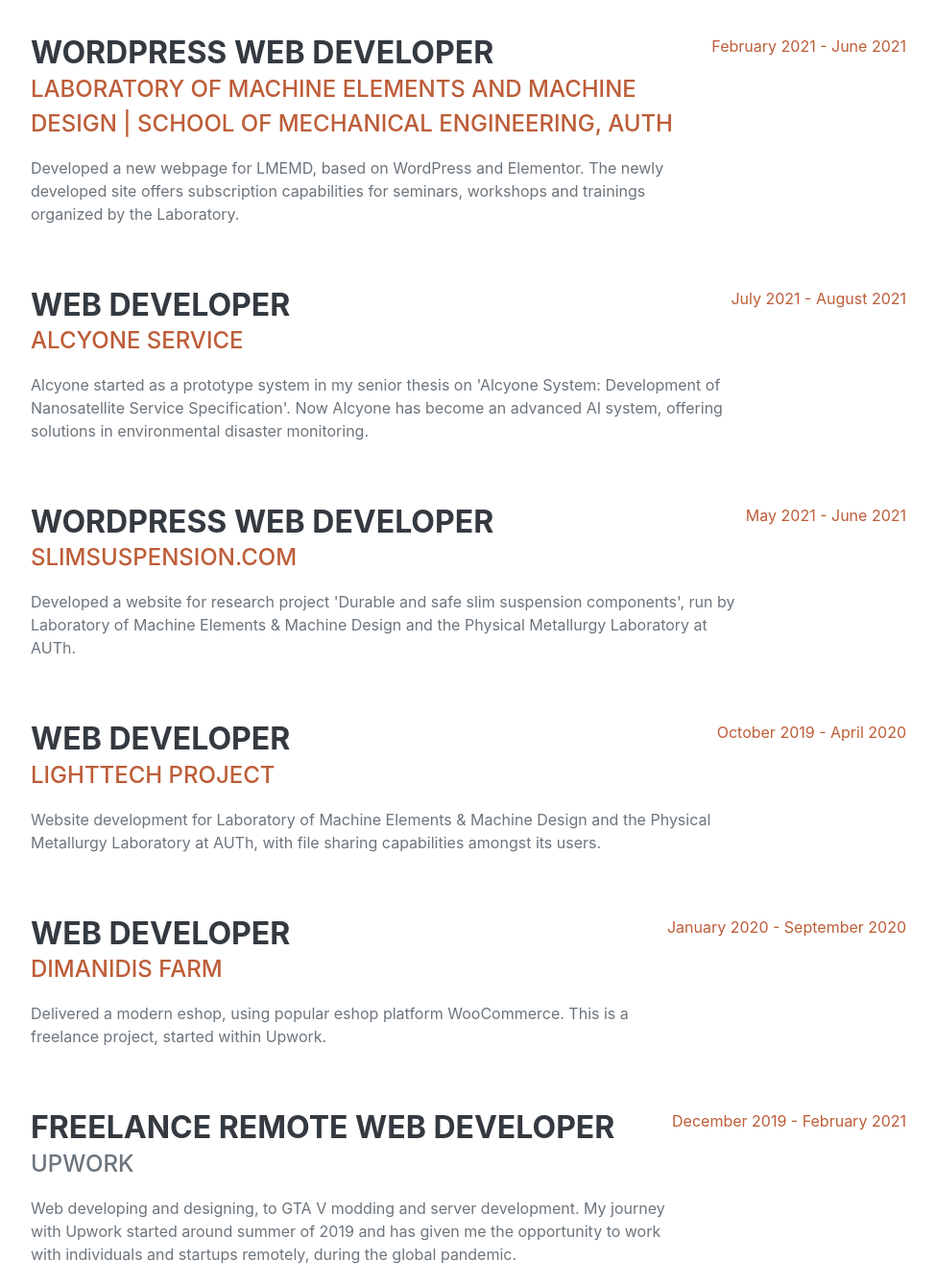
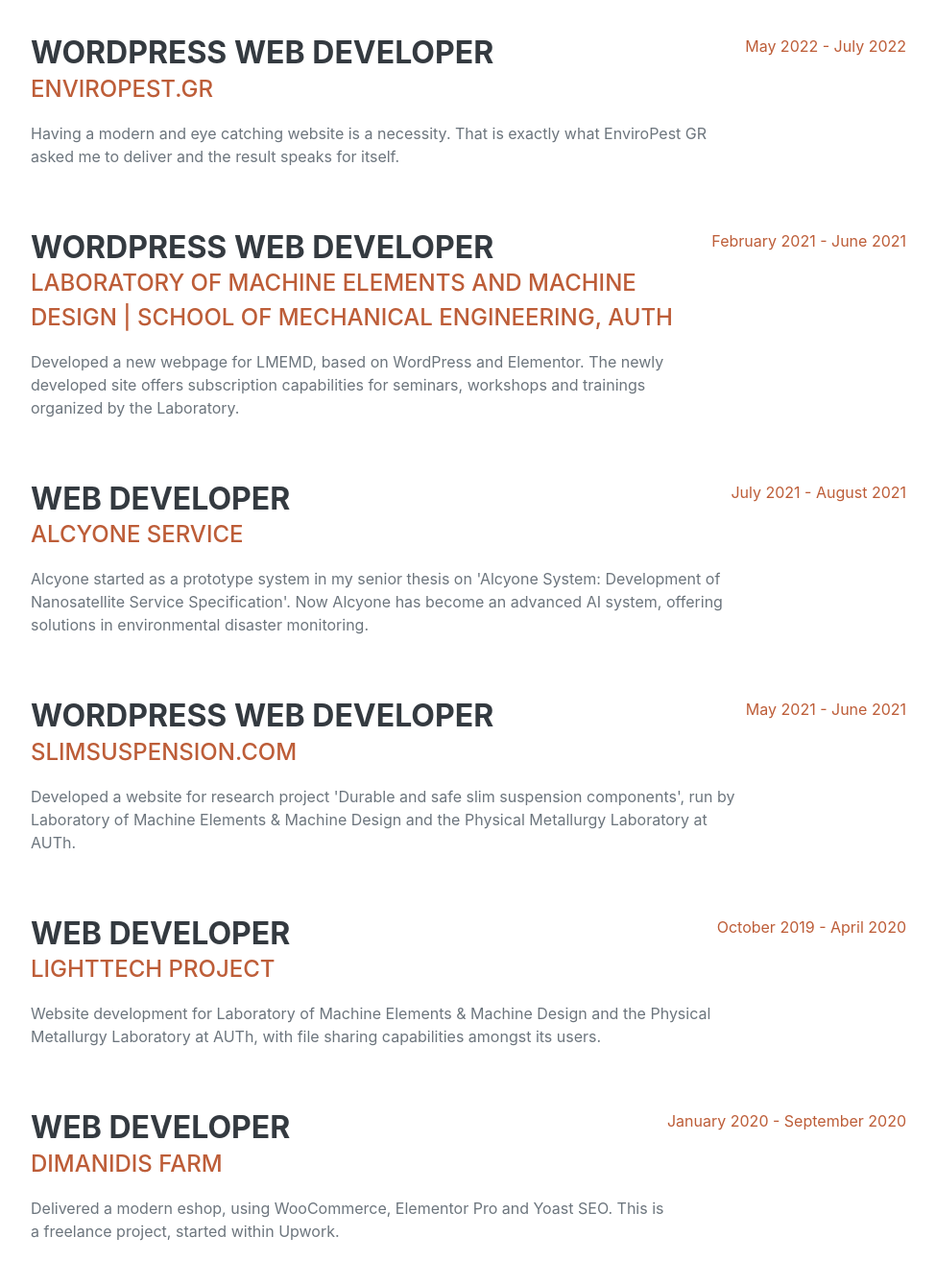
Before and after one commit to codelover96/cv, a plain HTML site: page index.html in a window 1280 px wide. Shown: the part 960-2298 px from the top of the page at 96% size, without its empty margins (288-1263 px from the left). Drawn offline with nearby package versions, Linux system fonts and the light colour scheme; a web font is replaced by a local one.

Commit message:
-Added experience -Added more info on past experiences -Fixed a heading spacing

```diff
--- a/index.html
+++ b/index.html
@@ -63,6 +63,15 @@
             <div class="d-flex flex-column flex-md-row justify-content-between mb-5">
                 <div class="flex-grow-1">
                     <h3 class="mb-0">WordPress Web Developer</h3>
+                    <div class="subheading mb-3"><a href="https://enviropest.gr">enviropest.gr</a></div>
+                    <p>Having a modern and eye catching website is a necessity. That is exactly what EnviroPest GR asked me to deliver and the result speaks for itself.</p>
+                </div>
+                <div class="flex-shrink-0"><span class="text-primary">May 2022 - July 2022</span></div>
+            </div>
+
+            <div class="d-flex flex-column flex-md-row justify-content-between mb-5">
+                <div class="flex-grow-1">
+                    <h3 class="mb-0">WordPress Web Developer</h3>
                     <div class="subheading mb-3"><a href="https://lmemd.meng.auth.gr/new_wordpress/">Laboratory of Machine Elements and Machine Design | School of Mechanical Engineering, AUTh</a></div>
                     <p>Developed a new webpage for LMEMD, based on WordPress and Elementor. The newly developed site offers subscription capabilities for seminars, workshops and trainings organized by the Laboratory.</p>
                 </div>
@@ -99,7 +108,8 @@
             <div class="d-flex flex-column flex-md-row justify-content-between mb-5">
                 <div class="flex-grow-1">
                     <h3 class="mb-0">Web Developer</h3>
-                    <div class="subheading mb-3"><a href="https://dimanidisfarm.gr/">Dimanidis Farm</a></div>                    <p>Delivered a modern eshop, using popular eshop platform WooCommerce. This is a freelance project, started within Upwork.</p>
+                    <div class="subheading mb-3"><a href="https://dimanidisfarm.gr/">Dimanidis Farm</a></div>
+                    <p>Delivered a modern eshop, using WooCommerce, Elementor Pro and Yoast SEO. This is a freelance project, started within Upwork.</p>
                 </div>
                 <div class="flex-shrink-0"><span class="text-primary">January 2020 - September 2020</span></div>
             </div>
@@ -242,7 +252,7 @@
         <div class="resume-section-content">
             <h2 class="mb-5">Interests</h2>
             <p>I am interested in Artificial Intelligence and especially Machine Learning with Applications in Computer Vision and Remote Sensing. Eager to implement solutions using Artificial Intelligence, that have a positive impact on the environment for example ocean monitoring.</p>
-            <h2>Hobbies</h2>
+            <h2 class="mb-5">Hobbies</h2>
             <p>Apart from being a software developer, I enjoy most of my time outdoors, hiking, playing guitar and video games. I also enjoy nature photography, martial arts and diy electronics.</p>
         </div>
     </section>
```
